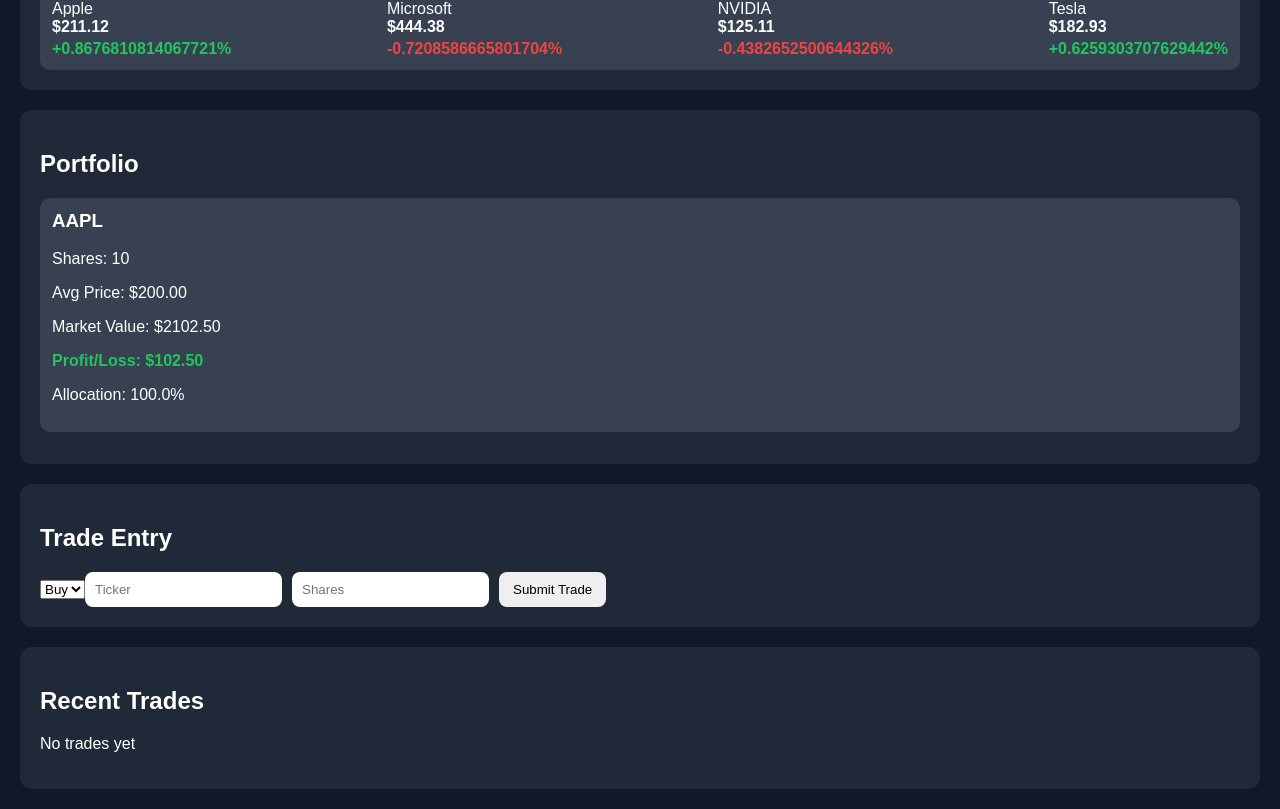
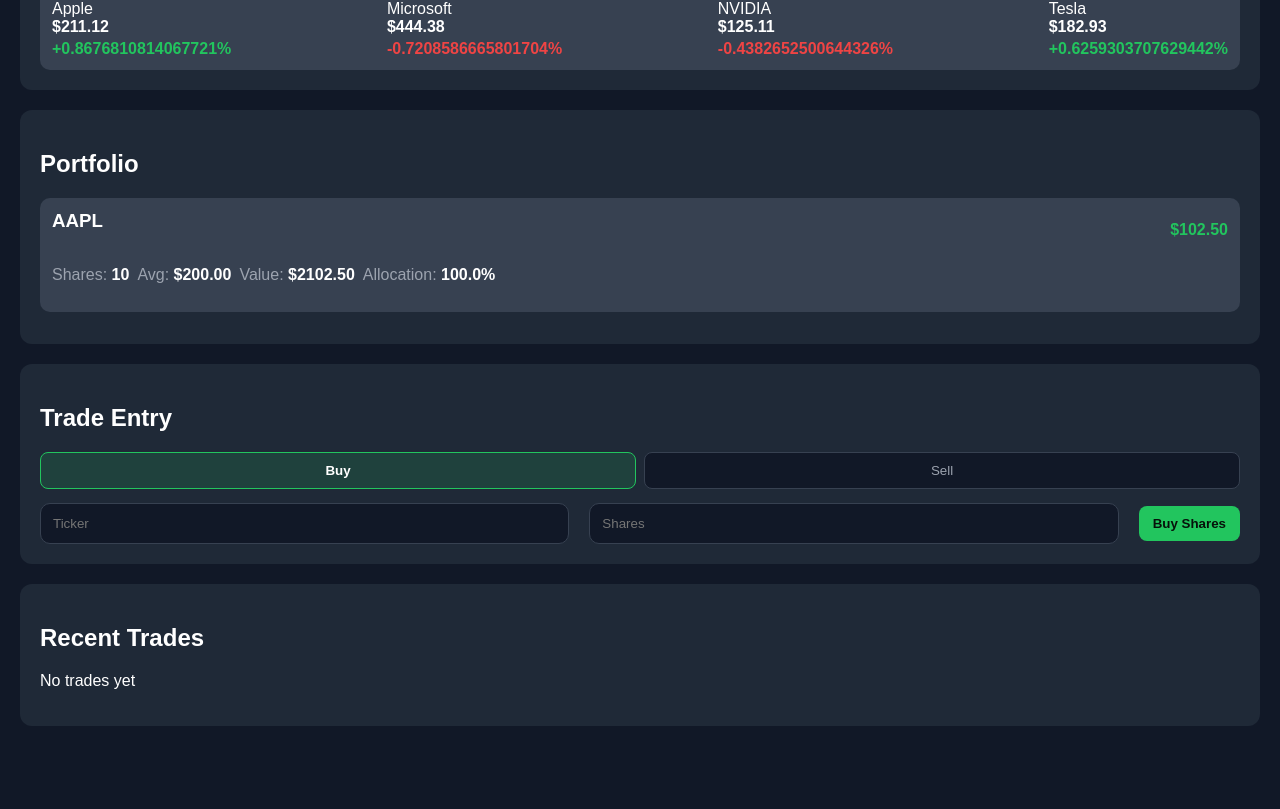
Before and after one commit to tarajeter/paper-trading-dashboard, a React (Create React App) app: page / in a window 1280 px wide. Shown: the part 844-1653 px from the top of the page. After the commit the page ends 1590 px from the top, so only its background shows below. Built offline with nearby package versions, Linux system fonts and the light colour scheme.

Commit message:
Polish trading dashboard UI

```diff
--- a/src/App.css
+++ b/src/App.css
@@ -151,3 +151,98 @@
   font-weight: 600;
   margin-bottom: 12px;
 }
+
+.trade-toggle {
+  display: flex;
+  gap: 8px;
+  margin-bottom: 14px;
+}
+
+.trade-toggle button {
+  flex: 1;
+  background: #111827;
+  color: #9ca3af;
+  border: 1px solid #374151;
+}
+
+.trade-toggle .toggle-active {
+  color: white;
+  font-weight: 700;
+}
+
+.buy-toggle {
+  border-color: #22c55e !important;
+  background: rgba(34, 197, 94, 0.15) !important;
+}
+
+.sell-toggle {
+  border-color: #ef4444 !important;
+  background: rgba(239, 68, 68, 0.15) !important;
+}
+
+.submit-buy {
+  background: #22c55e;
+  color: #06110a;
+  font-weight: 700;
+}
+
+.submit-sell {
+  background: #ef4444;
+  color: white;
+  font-weight: 700;
+}
+
+.trade-form {
+  display: grid;
+  grid-template-columns: 1fr 1fr auto;
+  gap: 10px;
+  align-items: center;
+}
+
+.trade-form input {
+  background: #111827;
+  color: white;
+  border: 1px solid #374151;
+  border-radius: 10px;
+  padding: 12px;
+}
+
+.trade-form input:focus {
+  outline: none;
+  border-color: #38bdf8;
+}
+
+.position-header {
+  display: flex;
+  justify-content: space-between;
+  align-items: center;
+}
+
+.position-grid {
+  display: flex;
+  grid-template-columns: repeat(auto-fit, minmax(120px, 1fr));
+  gap: 8px;
+}
+
+.position-grid p {
+  color: #9ca3af;
+}
+
+.position-grid strong {
+  color: white;
+}
+
+.trade-row {
+  display: grid;
+  grid-template-columns: 70px 1fr 1fr 1fr 1fr;
+  gap: 10px;
+  background: #374151;
+  padding: 12px;
+  border-radius: 10px;
+  margin-bottom: 8px;
+  align-items: center;
+}
+
+.trade-row span {
+  font-size: 0.9rem;
+}
--- a/src/App.js
+++ b/src/App.js
@@ -394,29 +394,21 @@
                 totalPortfolioValue) * 100;
 
               return (
-              <div key={position.symbol} className="position-card">
+              <div className="position-card">
+                <div className="position-header">
+                  <h3>{position.symbol}</h3>
 
-                <h3>{position.symbol}</h3>
+                  <span className={profitLoss >= 0 ? "profit" : "loss"}>
+                    ${profitLoss.toFixed(2)}
+                  </span>
+                </div>
 
-                <p>Shares: {position.shares}</p>
-
-                <p>
-                  Avg Price: $
-                  {position.averagePrice.toFixed(2)}
-                </p>
-
-                <p>
-                  Market Value: $
-                  {(position.shares * position.currentPrice).toFixed(2)}
-                </p>
-
-                <p className={profitLoss >= 0 ? "profit" : "loss"}>
-                  Profit/Loss: ${profitLoss.toFixed(2)}
-                </p>
-
-                <p>Allocation: {allocation.toFixed(1)}%
-                </p>
-
+                <div className="position-grid">
+                  <p>Shares: <strong>{position.shares}</strong></p>
+                  <p>Avg: <strong>${position.averagePrice.toFixed(2)}</strong></p>
+                  <p>Value: <strong>${(position.shares * position.currentPrice).toFixed(2)}</strong></p>
+                  <p>Allocation: <strong>{allocation.toFixed(1)}%</strong></p>
+                </div>
               </div>
               );
           })
@@ -432,14 +424,21 @@
             </p>
           )}
 
-          <select
-          value={tradeType}
-          onChange={(e) => setTradeType(e.target.value)}
-          >
-            <option value="buy">Buy</option>
-            <option value="sell">Sell</option>
-          </select>
+          <div className="trade-toggle">
+            <button
+            className={tradeType === "buy" ? "toggle-active buy-toggle" : ""}
+            onClick={() => setTradeType("buy")}
+            >Buy
+           </button>
 
+            <button
+            className={tradeType === "sell" ? "toggle-active sell-toggle" : ""}
+            onClick={() => setTradeType("sell")}
+            >Sell
+           </button>
+          </div>
+
+         <div className="trade-form">
           <input
           type="text"
           placeholder="Ticker"
@@ -454,10 +453,13 @@
           onChange={(e) => setTradeShares(e.target.value)}
           />
 
-          <button onClick={handleTrade}>
-           Submit Trade
+          <button
+          className={tradeType === "buy" ? "submit-buy" : "submit-sell"}
+          onClick={handleTrade}
+          >
+           {tradeType === "buy" ? "Buy Shares" : "Sell Shares"}
           </button>
-
+         </div>
         </section>
 
         <section className="card">
@@ -468,10 +470,15 @@
          ) : (
           tradeHistory.map((trade, index) => (
             <div key={index} className="trade-row">
-              <span>{trade.type} {trade.symbol}</span>
+
+              <span className={trade.type === "BUY" ? "profit" : "loss"}>
+                {trade.type}
+              </span>
+
+              <span>{trade.symbol}</span>
               <span>{trade.shares} shares</span>
               <span>${trade.price.toFixed(2)}</span>
-              <span>Total: ${trade.total.toFixed(2)}</span>
+              <span>${trade.total.toFixed(2)}</span>
             </div>
           ))
          )}
```
